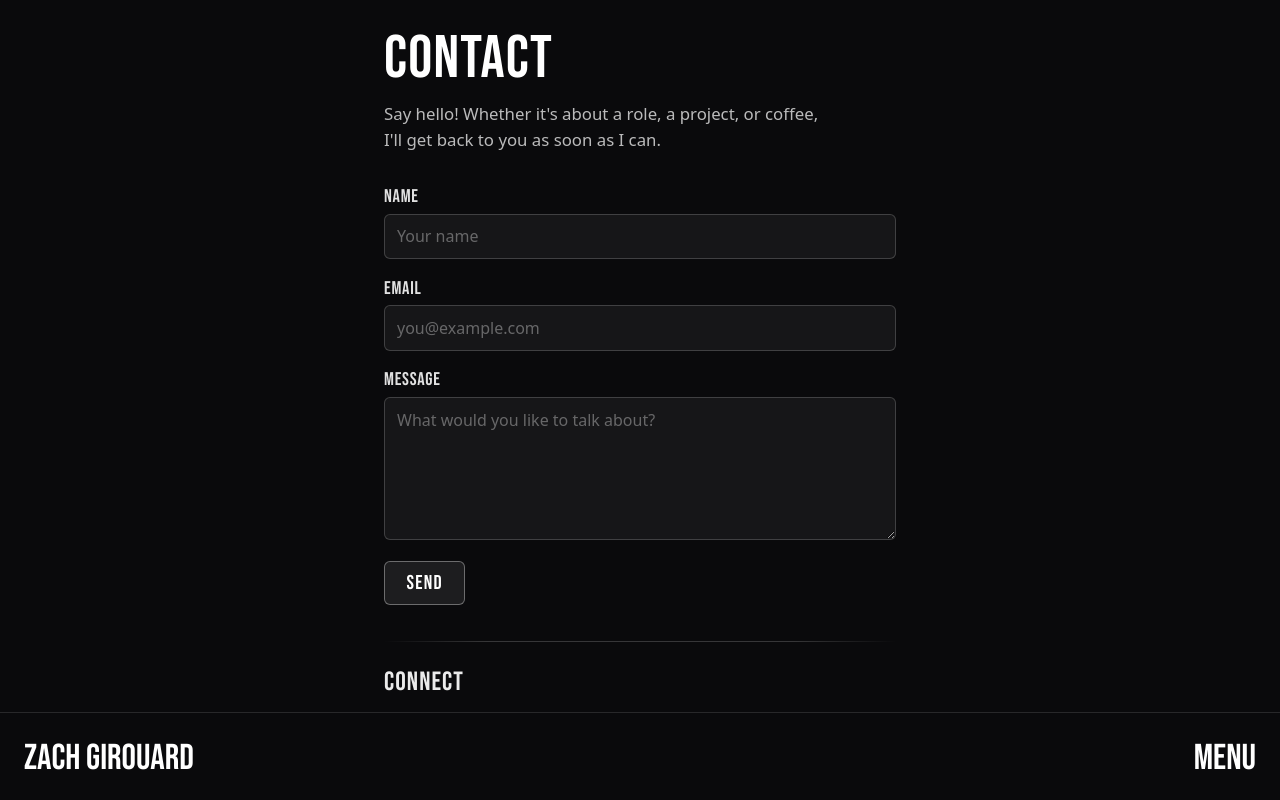
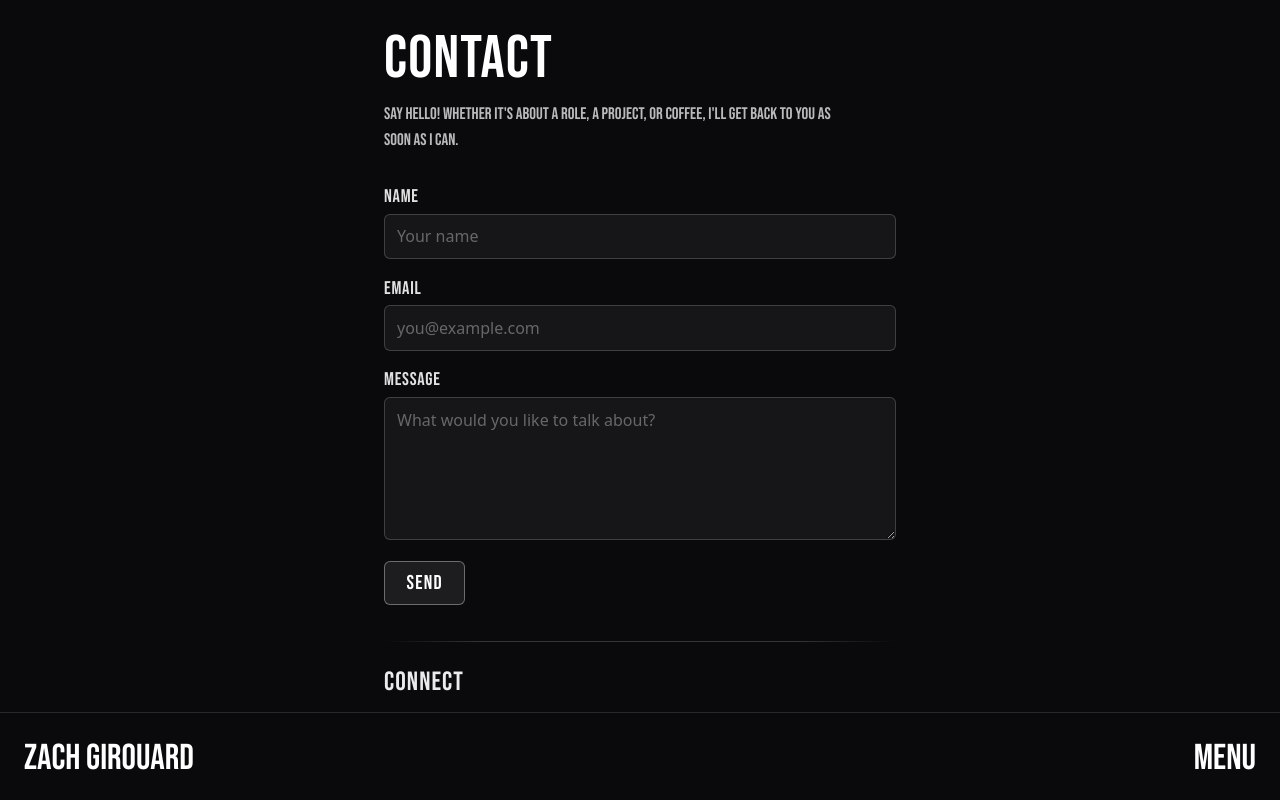
Before and after one commit to ZGirouard/PortfolioCool, a React (Vite) app: page /contact in a window 1280 px wide. Built offline with nearby package versions, Linux system fonts and the light colour scheme.

Commit message:
Change tagline font

```diff
--- a/src/styles/PageShared.styles.ts
+++ b/src/styles/PageShared.styles.ts
@@ -28,7 +28,7 @@ export const PageTitle = styled.h1`
 export const PageTagline = styled.p`
   margin: 0;
   max-width: 40rem;
-  font-family: system-ui, -apple-system, 'Segoe UI', sans-serif;
+  font-family: Bebas Neue, sans-serif;
   font-size: clamp(0.95rem, 2.2vw, 1.05rem);
   line-height: 1.55;
   color: rgba(255, 255, 255, 0.72);
```
